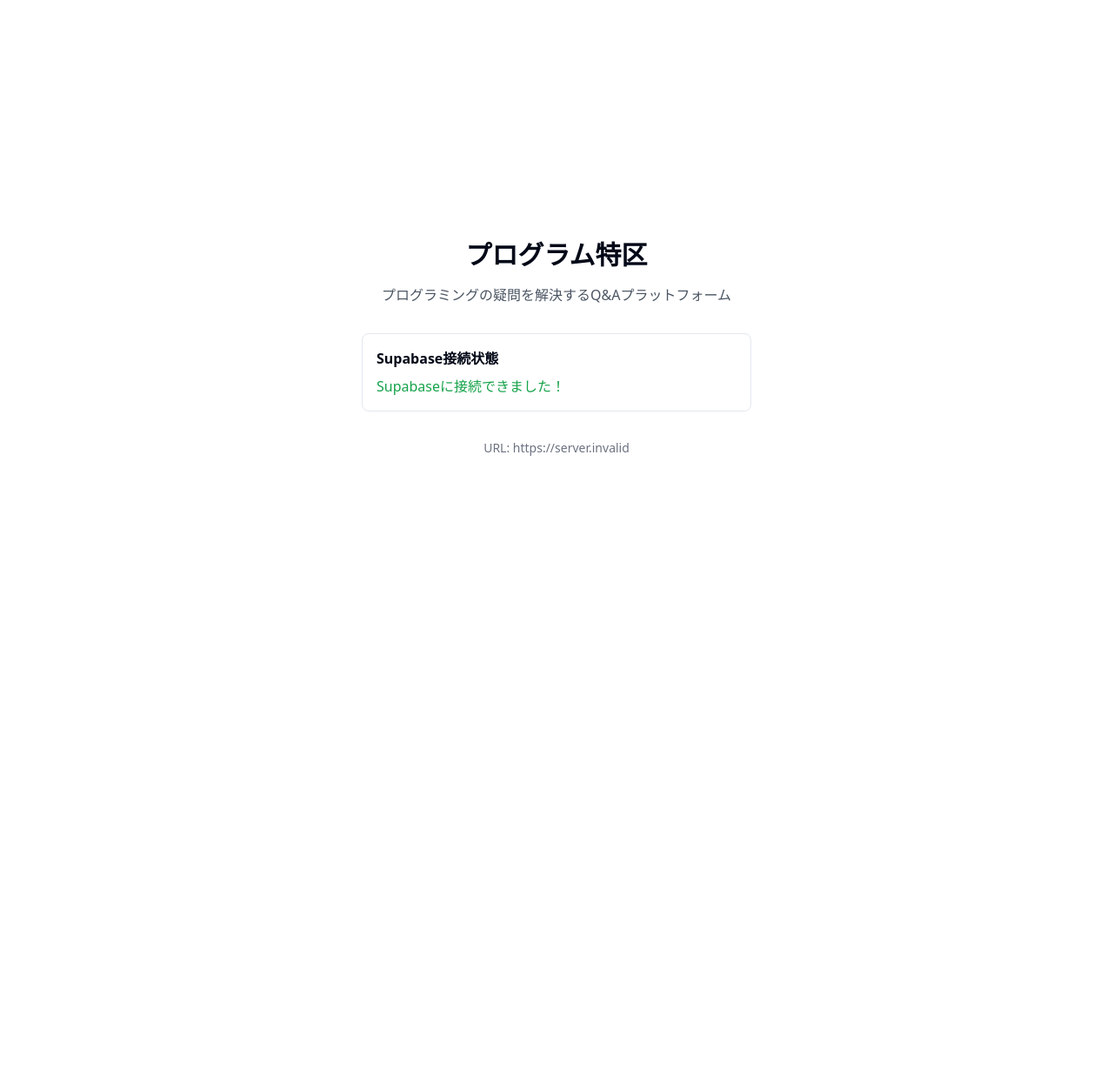
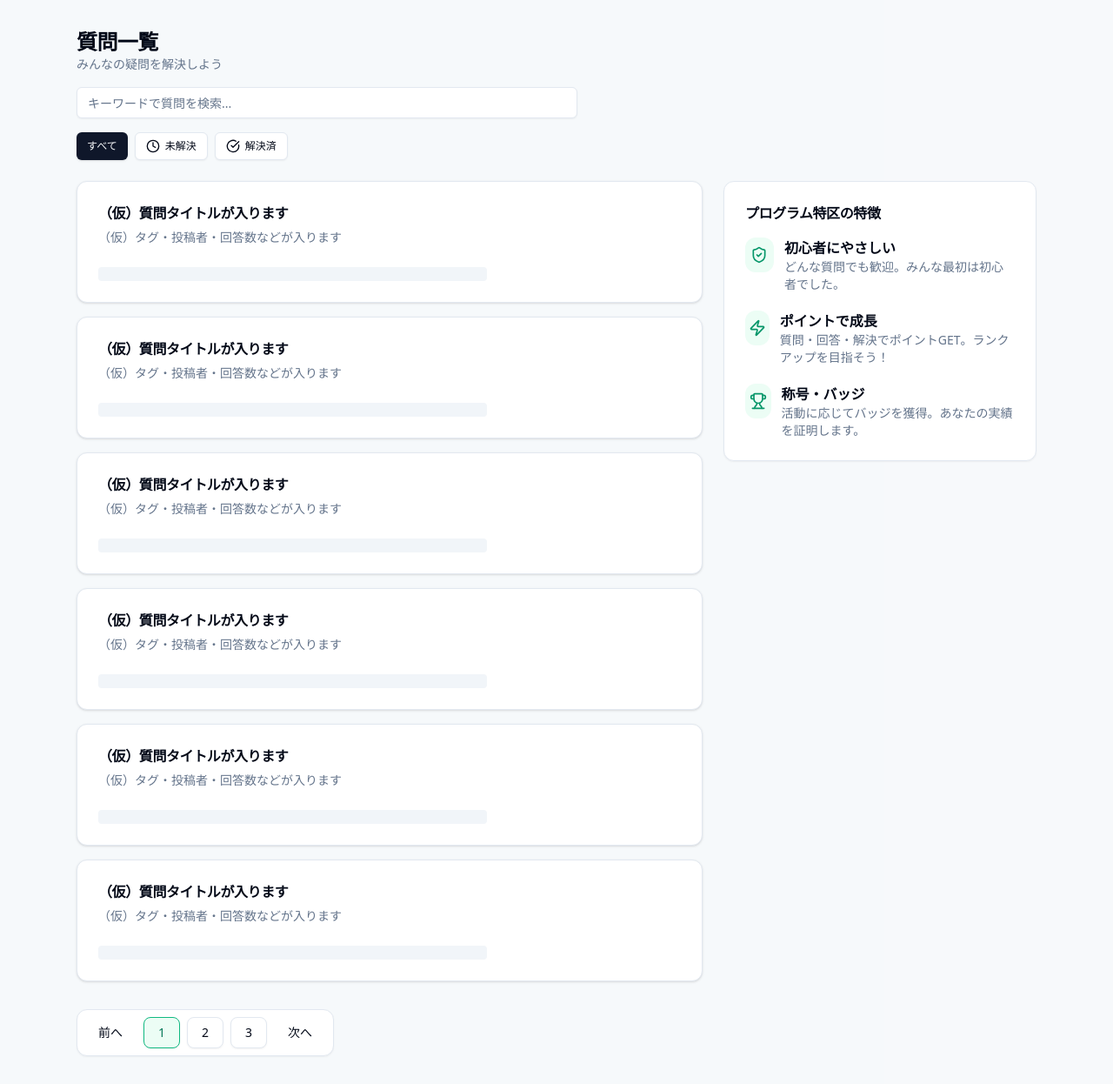
Before and after one commit to geek-camp-vol18/program-tokku, a Next.js app in the folder frontend/: page / in a window 1280 px wide. Shown: the whole page at 87% size. Before the commit the page ends 800 px from the top, so only its background shows below. Built offline with nearby package versions, Linux system fonts and the light colour scheme; no server answers; the database is empty.

Commit message:
feat: ホーム（質問一覧）UIの見た目を仮実装

```diff
--- a/frontend/src/app/page.tsx
+++ b/frontend/src/app/page.tsx
@@ -1,59 +1,195 @@
 "use client";
 
-import { useEffect, useState } from "react";
-import { supabase } from "@/lib/supabase";
+import { useMemo, useState } from "react";
+import { Input } from "@/components/ui/input";
+import { Button } from "@/components/ui/button";
+import {
+  Card,
+  CardHeader,
+  CardTitle,
+  CardDescription,
+  CardContent,
+} from "@/components/ui/card";
+import { ShieldCheck, Zap, Trophy, Clock, CheckCircle } from "lucide-react";
+
+type Filter = "all" | "open" | "solved";
 
 export default function Home() {
-  const [status, setStatus] = useState<"checking" | "connected" | "error">("checking");
-  const [message, setMessage] = useState("");
+  const [filter, setFilter] = useState<Filter>("all");
+  const placeholderCards = useMemo(() => Array.from({ length: 6 }), []);
 
-  useEffect(() => {
-    async function checkConnection() {
-      try {
-        // Supabaseに接続テスト
-        const { error } = await supabase.from("_test_connection").select("*").limit(1);
+  // ページネーション（見た目）
+  const [page, setPage] = useState<number>(1);
+  const pages = [1, 2, 3];
 
-        // テーブルが存在しないエラーは正常（接続はできている）
-        if (error && (error.code === "42P01" || error.message.includes("find the table"))) {
-          setStatus("connected");
-          setMessage("Supabaseに接続できました！");
-        } else if (error) {
-          setStatus("error");
-          setMessage(`エラー: ${error.message}`);
-        } else {
-          setStatus("connected");
-          setMessage("Supabaseに接続できました！");
-        }
-      } catch (e) {
-        setStatus("error");
-        setMessage(`接続エラー: ${e}`);
-      }
-    }
-
-    checkConnection();
-  }, []);
+  const paginationBtnClass = (p?: number) => {
+    const isActive = typeof p === "number" && p === page;
+    return [
+      "h-9 px-4 rounded-lg",
+      isActive
+        ? "border-emerald-500 text-emerald-700 bg-emerald-50 hover:bg-emerald-50"
+        : "hover:bg-muted",
+    ].join(" ");
+  };
 
   return (
-    <main className="min-h-screen flex flex-col items-center justify-center p-8">
-      <h1 className="text-3xl font-bold mb-4">プログラム特区</h1>
-      <p className="text-gray-600 mb-8">プログラミングの疑問を解決するQ&Aプラットフォーム</p>
+    <div className="min-h-screen bg-muted/60">
+      <div className="mx-auto w-full max-w-6xl px-6 py-8">
+        {/* 上部 */}
+        <header className="space-y-4">
+          <div>
+            <h1 className="text-2xl font-bold tracking-tight">質問一覧</h1>
+            <p className="text-sm text-muted-foreground">
+              みんなの疑問を解決しよう
+            </p>
+          </div>
 
-      <div className="p-4 rounded-lg border w-full max-w-md">
-        <h2 className="font-semibold mb-2">Supabase接続状態</h2>
-        {status === "checking" && (
-          <p className="text-yellow-600">確認中...</p>
-        )}
-        {status === "connected" && (
-          <p className="text-green-600">{message}</p>
-        )}
-        {status === "error" && (
-          <p className="text-red-600">{message}</p>
-        )}
+          {/* 検索 */}
+          <div className="max-w-xl">
+            <Input
+              className="bg-white"
+              placeholder="キーワードで質問を検索..."
+            />
+          </div>
+
+          {/* フィルタ */}
+          <div className="flex flex-wrap gap-2">
+            <Button
+              variant={filter === "all" ? "default" : "outline"}
+              size="sm"
+              onClick={() => setFilter("all")}
+            >
+              すべて
+            </Button>
+            <Button
+              variant={filter === "open" ? "default" : "outline"}
+              size="sm"
+              onClick={() => setFilter("open")}
+              className="flex items-center gap-1.5"
+            >
+              <Clock className="h-4 w-4" />
+              未解決
+            </Button>
+            <Button
+              variant={filter === "solved" ? "default" : "outline"}
+              size="sm"
+              onClick={() => setFilter("solved")}
+              className="flex items-center gap-1.5"
+            >
+              <CheckCircle className="h-4 w-4" />
+              解決済
+            </Button>
+          </div>
+        </header>
+
+        {/* 左 2/3 : 右 1/3 */}
+        <div className="mt-6 grid grid-cols-1 gap-6 md:grid-cols-[2fr_1fr]">
+          {/* 左：質問一覧 */}
+          <section className="space-y-4">
+            {placeholderCards.map((_, i) => (
+              <Card key={i}>
+                <CardHeader>
+                  <CardTitle className="text-base">
+                    （仮）質問タイトルが入ります
+                  </CardTitle>
+                  <CardDescription>
+                    （仮）タグ・投稿者・回答数などが入ります
+                  </CardDescription>
+                </CardHeader>
+                <CardContent>
+                  <div className="h-4 w-2/3 rounded bg-muted" />
+                </CardContent>
+              </Card>
+            ))}
+
+            {/* ページネーション */}
+            <div className="pt-4">
+              <div className="inline-flex items-center gap-2 rounded-xl bg-white p-2 shadow-sm border">
+                <Button
+                  variant="ghost"
+                  className={paginationBtnClass()}
+                  onClick={() => setPage((p) => Math.max(1, p - 1))}
+                >
+                  前へ
+                </Button>
+
+                {pages.map((p) => (
+                  <Button
+                    key={p}
+                    variant="outline"
+                    className={paginationBtnClass(p)}
+                    onClick={() => setPage(p)}
+                  >
+                    {p}
+                  </Button>
+                ))}
+
+                <Button
+                  variant="ghost"
+                  className={paginationBtnClass()}
+                  onClick={() => setPage((p) => Math.min(pages.length, p + 1))}
+                >
+                  次へ
+                </Button>
+              </div>
+            </div>
+          </section>
+
+          {/* 右：特徴カード（lucide-react版） */}
+          <aside className="h-fit md:sticky md:top-6">
+            <FeaturePanel />
+          </aside>
+        </div>
       </div>
-
-      <div className="mt-8 text-sm text-gray-500">
-        <p>URL: {process.env.NEXT_PUBLIC_SUPABASE_URL || "未設定"}</p>
-      </div>
-    </main>
+    </div>
   );
 }
+
+function FeatureItem({
+  icon,
+  title,
+  description,
+}: {
+  icon: React.ReactNode;
+  title: string;
+  description: string;
+}) {
+  return (
+    <div className="flex gap-3">
+      <div className="flex h-10 w-10 items-center justify-center rounded-xl bg-emerald-50 text-emerald-600">
+        {icon}
+      </div>
+      <div className="min-w-0">
+        <div className="font-semibold leading-6">{title}</div>
+        <div className="text-sm text-muted-foreground">{description}</div>
+      </div>
+    </div>
+  );
+}
+
+function FeaturePanel() {
+  return (
+    <Card className="shadow-sm">
+      <CardHeader className="pb-2">
+        <CardTitle className="text-base">プログラム特区の特徴</CardTitle>
+      </CardHeader>
+      <CardContent className="space-y-5 pt-2">
+        <FeatureItem
+          icon={<ShieldCheck className="h-5 w-5" />}
+          title="初心者にやさしい"
+          description="どんな質問でも歓迎。みんな最初は初心者でした。"
+        />
+        <FeatureItem
+          icon={<Zap className="h-5 w-5" />}
+          title="ポイントで成長"
+          description="質問・回答・解決でポイントGET。ランクアップを目指そう！"
+        />
+        <FeatureItem
+          icon={<Trophy className="h-5 w-5" />}
+          title="称号・バッジ"
+          description="活動に応じてバッジを獲得。あなたの実績を証明します。"
+        />
+      </CardContent>
+    </Card>
+  );
+}
```
